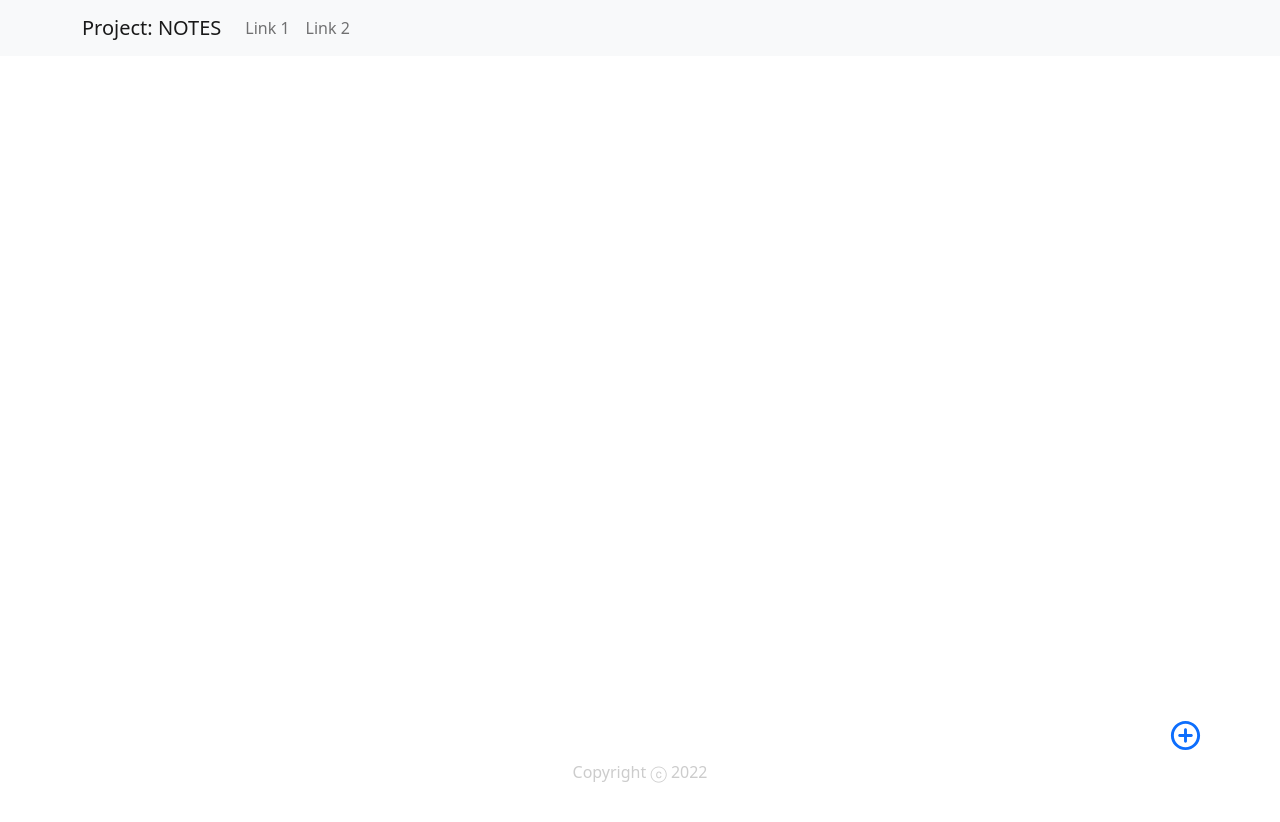
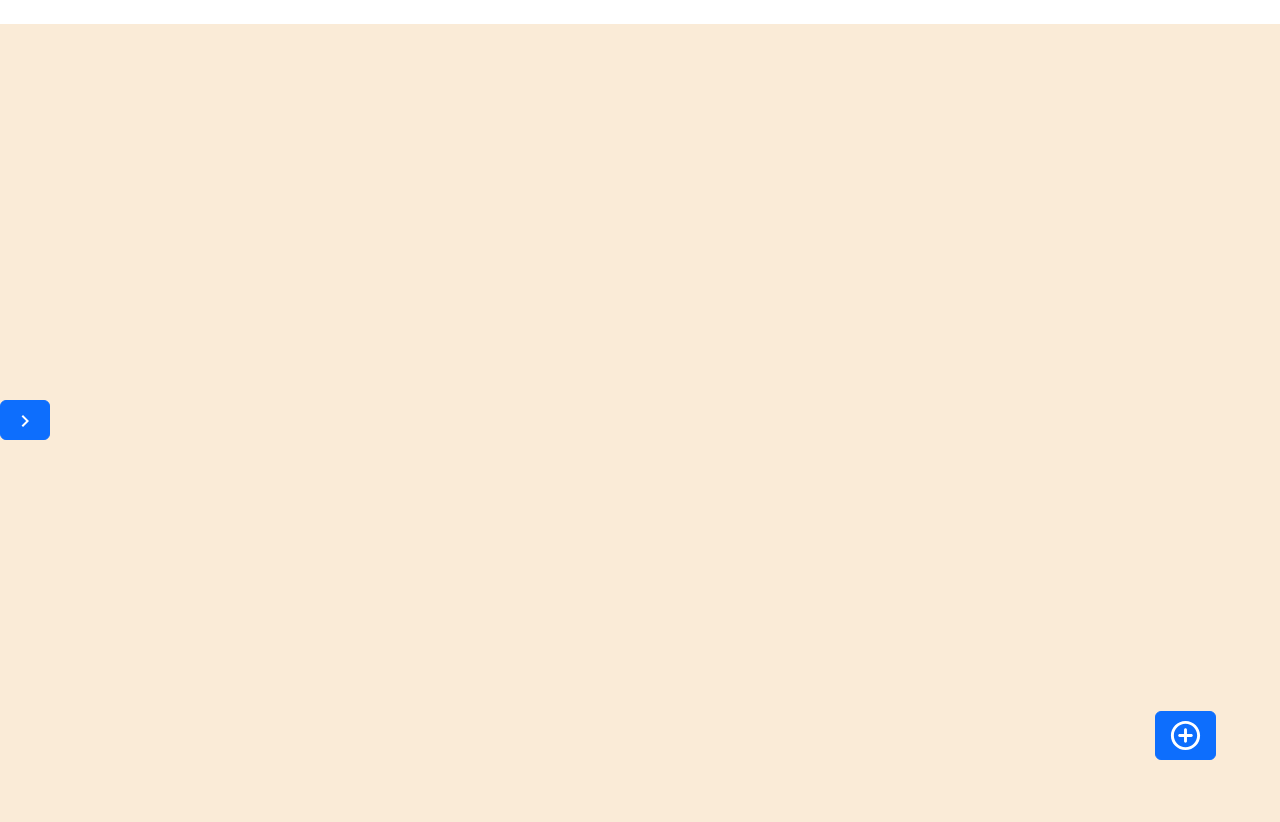
Before and after one commit to 1337-hacks/Project-NOTES, a React (Create React App) app: page / in a window 1280 px wide. Before the commit the page ends 800 px from the top, so only its background shows below. Built offline with nearby package versions, Linux system fonts and the light colour scheme.

Commit message:
FM2 note styling and components added

```diff
--- a/public/styles.css
+++ b/public/styles.css
@@ -19,7 +19,7 @@ header {
     box-shadow: 0 0 10px 0 rgba(0, 0, 0, 0.3);
 }
 
-footer {
+.footer {
     position: absolute;
     text-align: center;
     bottom: 0;
@@ -53,3 +53,18 @@ footer p {
     margin: 20px 20px;
     float: left;
 }
+
+.body {
+    width: 100%;
+    min-height: 800px;
+    position: absolute;
+    background-color: antiquewhite;
+    overflow: auto;
+}
+
+.verticalNavbar {
+    position: fixed;
+    top: 50%;
+    left: 0px;
+    z-index: 2;
+}
--- a/src/components/App.js
+++ b/src/components/App.js
@@ -6,27 +6,19 @@ import HighlightOffRoundedIcon from '@mui/icons-material/HighlightOffRounded';
 import React, { useState } from 'react';
 import CreateNote from './CreateNote';
 import Container from 'react-bootstrap/Container';
+import VerticalNavbar from './VerticalNavbar';
 import Button from 'react-bootstrap/Button';
+import Modal from 'react-bootstrap/Modal';
+
 
 function App() {
 
-  const [showCreateNote, setCreateNote] = useState(false);
   const [notes, setNotes] = useState([]);
-
-  function ToggleCreateNote() {
-    if(showCreateNote) {
-      setCreateNote(false);
-    }
-    else {
-      setCreateNote(true);
-    }
-  }
 
   function AddNote(note, event) {
     setNotes((prevValues) => {
       return [...prevValues, note];
     });
-    setCreateNote(false);
     event.preventDefault();
   }
 
@@ -40,9 +32,11 @@ function App() {
 
   return (
     <div>
-      <Header/>
+      {/* <Header/> */}
 
-      <Container fluid>
+      <VerticalNavbar/>
+
+      <Container fluid className="body">
         {notes.map((note, index) => (
           <Note
             key={index}
@@ -52,10 +46,13 @@ function App() {
             onClick={DeleteNote}
           />
         ))}
+
       </Container>
 
-      <Button variant="link" className="addButton" onClick={ToggleCreateNote}>{showCreateNote ? <HighlightOffRoundedIcon fontSize="large"/> : <AddCircleOutlineRoundedIcon fontSize="large"/>}</Button>
-      {showCreateNote ? <CreateNote submitNote={AddNote}/> : null}
+      <CreateNote
+        submitNote={AddNote}
+      />
+
       <Footer/>
     </div>
   );
--- a/src/components/CreateNote.js
+++ b/src/components/CreateNote.js
@@ -2,15 +2,24 @@ import Button from 'react-bootstrap/Button';
 import Form from 'react-bootstrap/Form';
 import React, {useState} from 'react';
 import Alert from 'react-bootstrap/Alert';
+import Modal from 'react-bootstrap/Modal';
+import AddCircleOutlineRoundedIcon from '@mui/icons-material/AddCircleOutlineRounded';
 
 function CreateNote(props) {
 
+    const [showCreateNote, setCreateNote] = useState(false);
     const [error, setError] = React.useState(false);
-
     const [note, setNote] = React.useState({
         heading: "",
         text: ""
     });
+
+    function clearNote() {
+        setNote({
+            heading: "",
+            text: ""
+        });
+    }
 
     function changeText(event) {
         const { name, value } = event.target;
@@ -25,7 +34,21 @@ function CreateNote(props) {
 
 
     return (
-    <div className="create">
+    <>
+        <Button variant="primary" className="addButton" onClick={() => setCreateNote(true)}><AddCircleOutlineRoundedIcon fontSize="large"/></Button>
+
+        <Modal
+            show={showCreateNote}
+            onHide={() => setCreateNote(false)}
+            size="lg"
+            aria-labelledby="contained-modal-title-vcenter"
+            centered
+            onExited={() => clearNote()}
+            >
+            <Modal.Header closeButton>
+                <Modal.Title>Take a note...</Modal.Title>
+            </Modal.Header>
+            <Modal.Body>
                 <Form
                     onSubmit={(formEvent) => {
                         if(note.heading === "" || note.text === "") {
@@ -34,20 +57,15 @@ function CreateNote(props) {
                         }
                         else {
                             props.submitNote(note, formEvent);
-                    setNote({
-                        heading: "",
-                        text: ""
-                    });
+                            setCreateNote(false);
                         }
                     }}
                 >
                     <Form.Group className="mb-3" controlId="formNoteHeading">
-                <Form.Label>Heading</Form.Label>
                         <Form.Control type="text" placeholder="Enter Heading" onChange={changeText} name="heading" value={note.heading} />
                     </Form.Group>
 
                     <Form.Group className="mb-3" controlId="formNoteText">
-                <Form.Label>Text</Form.Label>
                         <Form.Control as="textarea" rows={3} placeholder="Enter Text" onChange={changeText} name="text" value={note.text} />
                     </Form.Group>
                     <Button variant="primary" type="submit">
@@ -63,7 +81,9 @@ function CreateNote(props) {
                         </p>
                     </Alert>
                 }
-    </div>
+            </Modal.Body>
+        </Modal>
+    </>
     );
 }
 
--- a/src/components/Footer.js
+++ b/src/components/Footer.js
@@ -1,11 +1,15 @@
 import React from 'react';
+import Container from 'react-bootstrap/Container';
+import Navbar from 'react-bootstrap/Navbar';
 
 function Footer() {
     const year = new Date().getFullYear();
     return (
-        <footer>
-        <p>Copyright ⓒ {year}</p>
-        </footer>
+        <Container>
+            <footer className="d-flex flex-wrap justify-content-between align-items-center py-3 my-4 border-top">
+                <p>Copyright ⓒ {year}</p>
+            </footer>
+        </Container>
     );
 }
 
--- a/src/components/Header.js
+++ b/src/components/Header.js
@@ -6,7 +6,7 @@ import NavDropdown from 'react-bootstrap/NavDropdown';
 
 function Header() {
   return (
-    <Navbar bg="light" expand="lg">
+    <Navbar bg="dark" variant="dark" expand="lg">
       <Container>
         <Navbar.Brand href="#home">Project: NOTES</Navbar.Brand>
         <Navbar.Toggle aria-controls="basic-navbar-nav" />
--- a/src/components/Note.js
+++ b/src/components/Note.js
@@ -11,7 +11,7 @@ function Note(props) {
   const [hover, setHover] = React.useState(false);
 
   return (
-    <Draggable>
+    <Draggable defaultPosition={{x: 10, y: 10}} bounds='parent'>
       <Card style={{ width: '18rem' }} className="note" onMouseOver={() =>setHover(true)} onMouseLeave={() =>setHover(false)}>
         <Card.Body>
           <Card.Title>{props.heading}</Card.Title>
--- /dev/null
+++ b/src/components/VerticalNavbar.js
@@ -0,0 +1,31 @@
+import React, { useState } from 'react';
+import Button from 'react-bootstrap/Button';
+import Offcanvas from 'react-bootstrap/Offcanvas';
+import NavigateNextIcon from '@mui/icons-material/NavigateNext';
+
+function VerticalNavbar(props) {
+
+    const [show, setShow] = useState(false);
+
+    const handleClose = () => setShow(false);
+    const handleShow = () => setShow(true);
+
+    return (
+        <>
+          <Button variant="primary" onClick={handleShow} className="me-2 verticalNavbar">
+            <NavigateNextIcon/>
+          </Button>
+          <Offcanvas show={show} onHide={handleClose} scroll={true} backdrop={true}>
+            <Offcanvas.Header closeButton>
+              <Offcanvas.Title>Project:NOTES</Offcanvas.Title>
+            </Offcanvas.Header>
+            <Offcanvas.Body>
+              Some text as placeholder. In real life you can have the elements you
+              have chosen. Like, text, images, lists, etc.
+            </Offcanvas.Body>
+          </Offcanvas>
+        </>
+      );
+}
+
+export default VerticalNavbar;
```
Lines whose indentation alone changed are shown as unchanged.
